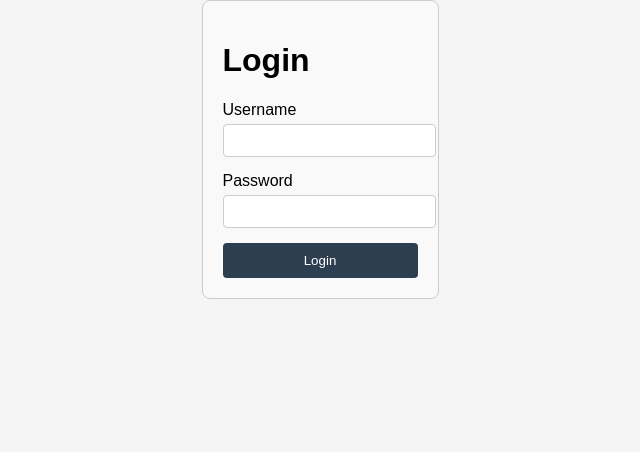
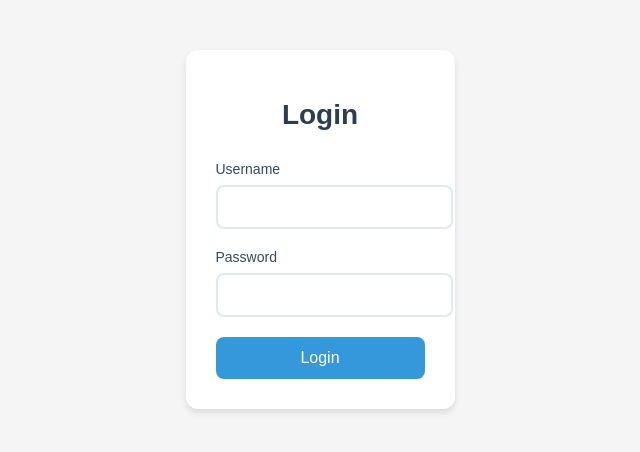
Before and after one commit to emkr-13/frontend-attendance, a Vue app: page /login in a window 1280 px wide. Shown: the top 452 px of the page, without its empty margins (320-960 px from the left). Built offline with nearby package versions, Linux system fonts and the light colour scheme.

Commit message:
update style

```diff
--- a/src/views/LoginView.vue
+++ b/src/views/LoginView.vue
@@ -43,45 +43,75 @@ const handleLogin = async () => {
 <style scoped>
 .login-container {
   max-width: 400px;
-  margin: 0 auto;
-  padding: 20px;
-  border: 1px solid #ccc;
-  border-radius: 8px;
-  background-color: #f9f9f9;
+  margin: 50px auto;
+  padding: 30px;
+  border-radius: 12px;
+  background-color: white;
+  box-shadow: 0 4px 6px rgba(0, 0, 0, 0.1);
+}
+
+h1 {
+  text-align: center;
+  color: #2c3e50;
+  margin-bottom: 30px;
+  font-size: 28px;
 }
 
 .form-group {
-  margin-bottom: 15px;
+  margin-bottom: 20px;
 }
 
 label {
   display: block;
-  margin-bottom: 5px;
+  margin-bottom: 8px;
+  color: #34495e;
+  font-weight: 500;
+  font-size: 14px;
 }
 
 input {
   width: 100%;
-  padding: 8px;
-  border: 1px solid #ccc;
-  border-radius: 4px;
+  padding: 12px;
+  border: 2px solid #e2e8f0;
+  border-radius: 8px;
+  font-size: 14px;
+  transition: border-color 0.3s ease;
+}
+
+input:focus {
+  outline: none;
+  border-color: #3498db;
+  box-shadow: 0 0 0 3px rgba(52, 152, 219, 0.1);
 }
 
 button {
   width: 100%;
-  padding: 10px;
-  background-color: #2c3e50;
+  padding: 12px;
+  background-color: #3498db;
   color: white;
   border: none;
-  border-radius: 4px;
+  border-radius: 8px;
   cursor: pointer;
+  font-size: 16px;
+  font-weight: 500;
+  transition: background-color 0.3s ease;
 }
 
 button:hover {
-  background-color: #34495e;
+  background-color: #2980b9;
+}
+
+button:active {
+  transform: scale(0.98);
 }
 
 .error-message {
-  color: red;
-  margin-top: 10px;
+  color: #e74c3c;
+  margin-top: 12px;
+  text-align: center;
+  font-size: 14px;
+  padding: 8px;
+  background-color: #fdf2f2;
+  border-radius: 6px;
 }
 </style>
```
